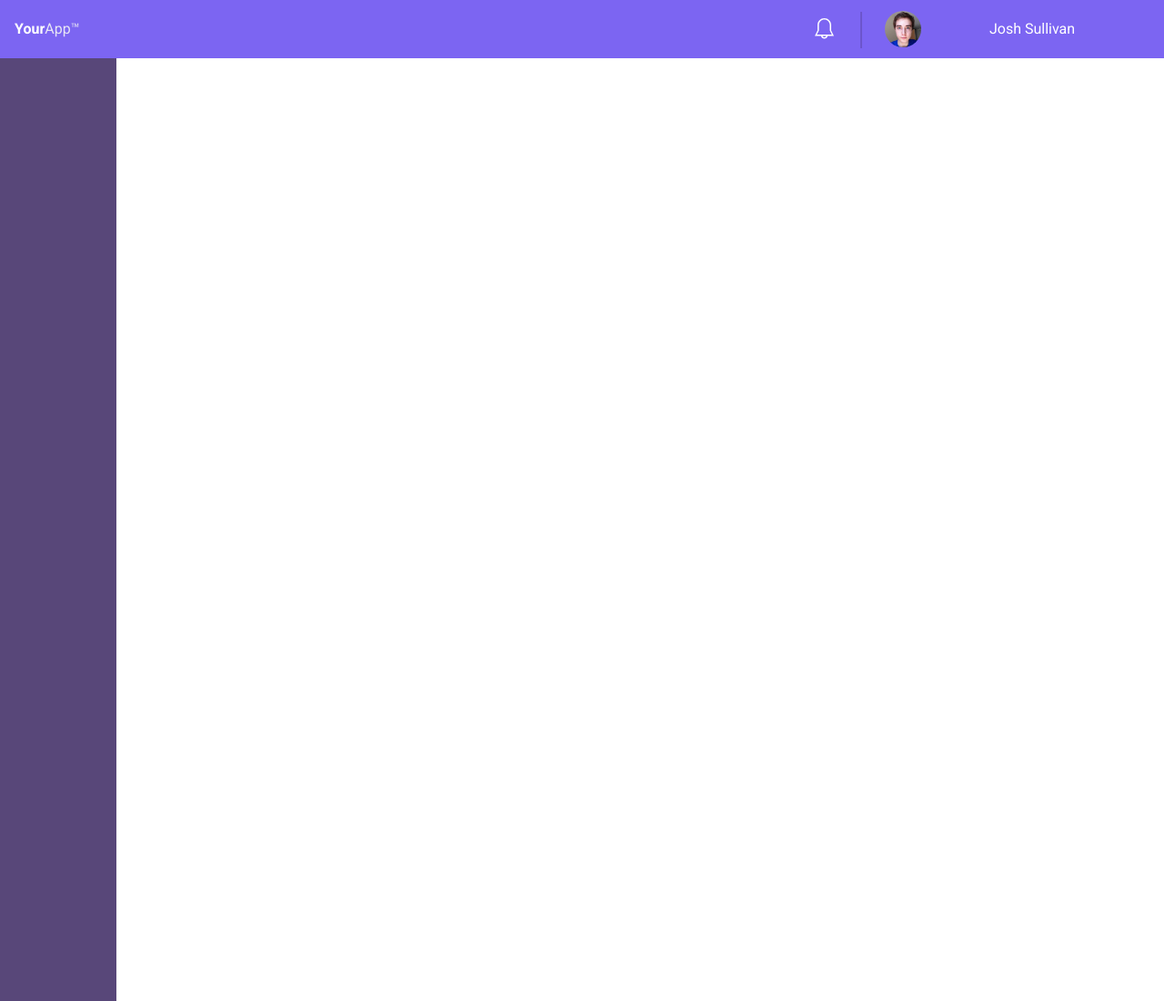
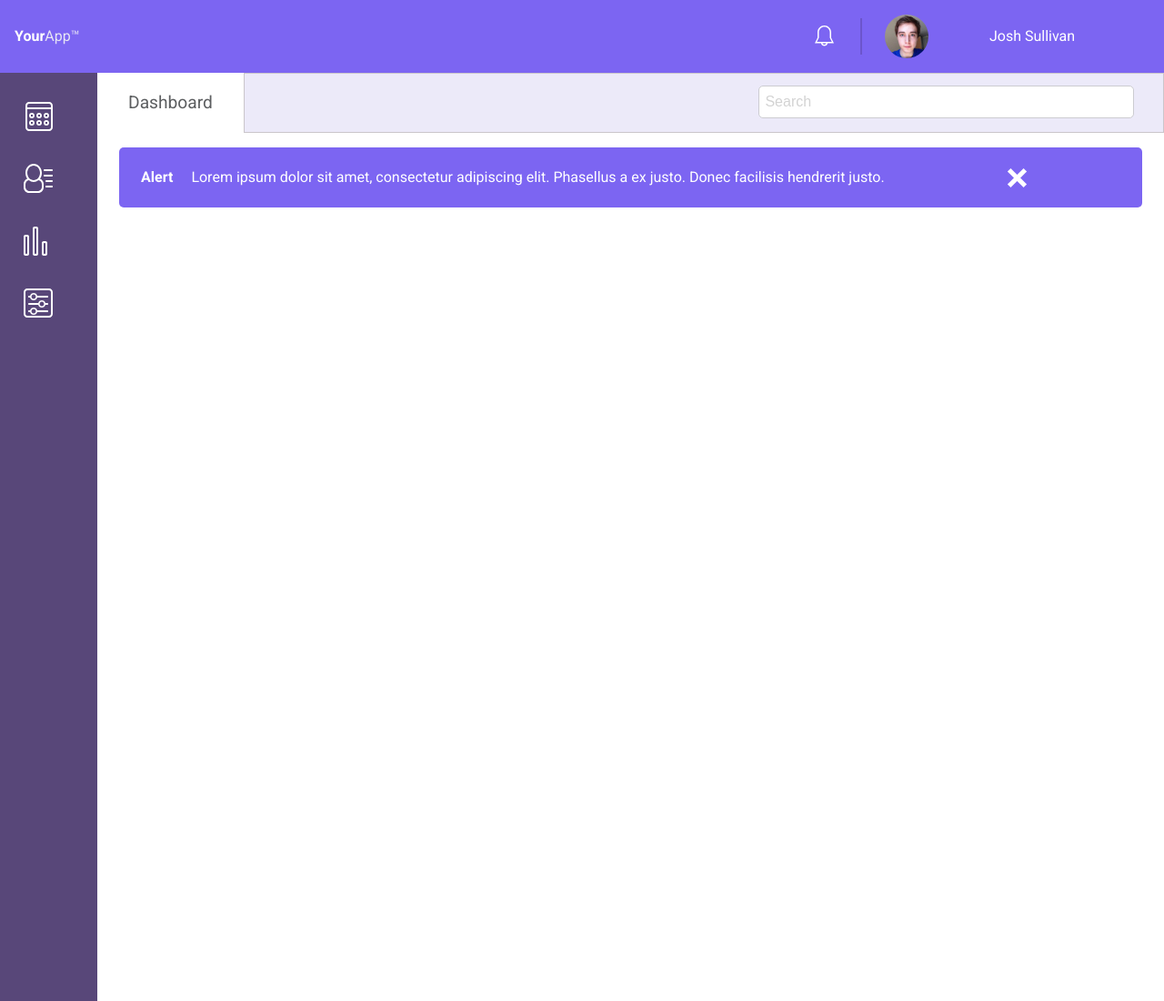
Before and after one commit to Nicolas-Liapis/web-app-dashboard, a plain HTML site: page index.html in a window 1280 px wide. Shown: the top 1100 px of the page at 91% size. Drawn offline with Linux system fonts and the light colour scheme.

Commit message:
v0.2
Search and alert functions created

```diff
--- a/css/main.css
+++ b/css/main.css
@@ -1,8 +1,8 @@
 /*Color palette*/
 /*header= #7c65f2*/
 /*white font= #e6e4f4;*/
-sidebar=
-vline=
+/*search box border = #ccccd1;*/
+/*dark letters = #5c5e60*/
 
 
 
@@ -12,14 +12,44 @@ vline=
   font-family: 'Roboto', sans-serif;
 }
 
+/*Column sizes*/
+
+[class^="col-"] {
+  float: right;
+  padding: 0 1rem;
+}
+
+.col-1 {
+  width: calc(100% / 12);
+}
+
+.col-5 {
+  width: calc(100% / 12 * 5);
+}
+
+.col-6 {
+  width: calc(100% / 12 * 6);
+}
+
+.col-7 {
+  width: calc(100% / 12 * 7);
+}
+
+.col-9 {
+  width: calc(100% / 12 * 9);
+}
+
+
+
 /*Header styles*/
 
 header {
-  height: 4rem;
+  height: 5%;
   background: #7c65f2;
   position: relative;
   color: white;
   display: flex;
+  flex-direction: row;
   flex-wrap: nowrap;
   font-family: 'Roboto', sans-serif;
 }
@@ -40,34 +70,36 @@ header p {
 }
 
 #bell {
-  margin-left: 70%;
-  max-width: 1.5rem;
-  max-height: auto;
+  width: 1.5rem;
+  height: auto;
+  margin-left: 55%;
 }
 
 #vline {
   height: 2.5rem;
   width: 2px;
   background: rgba(104, 82, 195, 0.79);
-  margin-top: .8rem;
+  position: relative;
+  top: 25%;
   margin-left: 2%;
 }
 
 #prof-pic {
   border-radius: 50px;
-  height: 2.1rem;
+  height: 3rem;
   width: auto;
-  margin-top: 1rem;
+  position: relative;
+  top: 20%;
   margin-left: 2%;
 }
 
 #prof-name {
   margin: 0;
-  font-size: .7rem;
+  font-size: 1rem;
   position: absolute;
   top: 50%;
   transform: translate(0, -50%);
-  margin-left: 85%;
+  margin-left: 80%;
 }
 
 /*Main body styles*/
@@ -81,8 +113,132 @@ body {
 }
 
 main {
+  background: white;
+  height: 100%;
+  width: calc(100% /12 * 10);
   float: right;
+}
+
+.left-dash {
+  width: 2rem;
+  float: left;
+  position: relative;
+  left: 4%;
+  top: 2%;
+}
+
+.left-dash img {
+  margin-bottom: 2rem;
+}
+
+.search-container {
+  display: flex;
+  flex-direction: row-reverse;
+}
+
+.alert-container {
+  display: flex;
+  flex-direction: column;
+  align-items: center;
+}
+
+/*search-box*/
+
+.search {
+  height: 4rem;
+  background: #eceaf9;
+  border: 1px solid #cac6cb;
+  width: calc(100% / 12 * 8);
+  /*margin-left: calc(100% / 12 * 1.71);*/
+  justify
+}
+
+#search {
+  width: calc(100% / 12 * 11);
+  height: 1.1rem;
+  float: right;
+  border-style: none;
+  border-radius: 5px;
+  border: 1px solid #ccccd1;
+  position: relative;
+  top: 30%;
+  margin-right: 1rem;
+}
+
+::-webkit-input-placeholder {
+  font-size: .7rem;
+  color: lightgrey;
+  padding: .3rem;
+}
+
+::-moz-placeholder { /* Firefox 19+ */
+  font-size: .7rem;
+  color: lightgrey;
+}
+:-ms-input-placeholder { /* IE 10+ */
+  font-size: .7rem;
+  color: lightgrey;
+}
+:-moz-placeholder { /* Firefox 18- */
+  font-size: .7rem;
+  color: lightgrey;
+}
+
+.iconSearch {
+  position: relative;
+  top: 35%;
+  float: right;
+}
+
+#dash-logo {
+  margin: auto;
+  font-weight: 400;
+  font-size: 1.2rem;
+  color: #5c5e60;
+}
+
+/*Demo Alert styles*/
+
+.demo {
+  background: #7c65f2;
+  height: calc(100% /12);
+  width: calc(100% /12 * 11.5);
+  margin-top: 1rem;
+  border-radius: 5px;
+  display: flex;
+  flex-direction: row;
+  flex-wrap: wrap;
+  justify-content: flex-end;
+}
+
+.demo p {
+  color: white;
+  padding: .5rem;
+}
+
+#alert {
+  color: white;
+  font-weight: 600;
+  margin: 0 1rem;
+
+}
+
+#cross {
   background: white;
-  width: 90%;
-  height: 100%;
+  height: 25px;
+  position: relative;
+  width: 5px;
+  transform: rotate(45deg);
+  margin: auto;
+
 }
+#cross:after {
+  background: white;
+  content: "";
+  height: 5px;
+  left: -10px;
+  position: absolute;
+  top: 10px;
+  width: 25px;
+  margin: auto;
+}
--- a/css/media-querries.css
+++ b/css/media-querries.css
@@ -1,12 +1,53 @@
 @media only screen and (min-width: 768px) {
-    #prof-name {
-      font-size: 1rem;
+  #bell {
+    margin-left: 70%;
   }
-  #prof-pic {
-    border-radius: 50px;
-    height: 2.5rem;
-    width: auto;
-    margin-top: .75rem;
-    margin-left: 2%;
+  #prof-name {
+    margin-left: 85%;
+  }
+
+  main {
+    width: calc(100% / 12 * 11);
+  }
+
+  #search {
+    width: calc(100% / 12 * 5);
+    height: 2rem;
+    top: 20%;
+  }
+
+  ::-webkit-input-placeholder {
+    font-size: 1rem;
+    color: lightgrey;
+    padding: .3rem;
+  }
+
+  ::-moz-placeholder { /* Firefox 19+ */
+    font-size: 1rem;
+    color: lightgrey;
+    padding: .3rem;
+  }
+  :-ms-input-placeholder { /* IE 10+ */
+    font-size: 1rem;
+    color: lightgrey;
+    padding: .3rem;
+  }
+  :-moz-placeholder { /* Firefox 18- */
+    font-size: 1rem;
+    color: lightgrey;
+    padding: .3rem;
+  }
+
+  .search {
+    width: calc(100% / 12 * 10);
+
+  }
+
+  .left-dash {
+    width: 2rem;
+    float: left;
+    position: relative;
+    left: 2%;
+    top: 2%;
   }
 }
--- a/index.html
+++ b/index.html
@@ -11,14 +11,31 @@
   </head>
   <body>
     <header>
-      <p><span id="logo">Your</span>App&trade;</p>
-      <img id="bell" src="icons/icon-bell.svg" alt="notifications">
-      <div id="vline"></div>
-      <img id ="prof-pic" src="img/man.jpg" alt="profile picture">
-      <span id="prof-name">Josh Sullivan</span>
+        <p><span id="logo">Your</span>App&trade;</p>
+        <img id="bell" src="icons/icon-bell.svg" alt="notifications">
+        <div id="vline"></div>
+        <img id ="prof-pic" src="img/man.jpg" alt="profile picture">
+        <span id="prof-name">Josh Sullivan</span>
     </header>
+      <div class="left-dash">
+        <img src="icons/icon-dashboard.svg">
+        <img src="icons/icon-members.svg">
+        <img src="icons/icon-visits.svg">
+        <img src="icons/icon-settings.svg">
+      </div>
     <main>
-      <div id="background"></div>
+      <div class="search-container">
+        <div class="col-7 search">
+          <input id="search" type="text " placeholder="Search">
+        </div>
+        <span id="dash-logo">Dashboard</span>
+      </div>
+        <div class="alert-container">
+        <div id="demo" class="demo">
+          <p><span id="alert">Alert</span> Lorem ipsum dolor sit amet, consectetur adipiscing elit. Phasellus a ex justo. Donec facilisis hendrerit justo. </p><span id="cross"></span>
+        </div>
+      </div>
     </main>
+    <script src="js/alert.js" type="text/javascript"></script>
   </body>
 </html>
--- /dev/null
+++ b/js/alert.js
@@ -0,0 +1,5 @@
+const cross = document.getElementById('cross');
+
+cross.addEventListener('click', function(){
+  document.getElementById('demo').style.display = "none";
+});
```
Also changed, not shown: icons/search.png (added).
